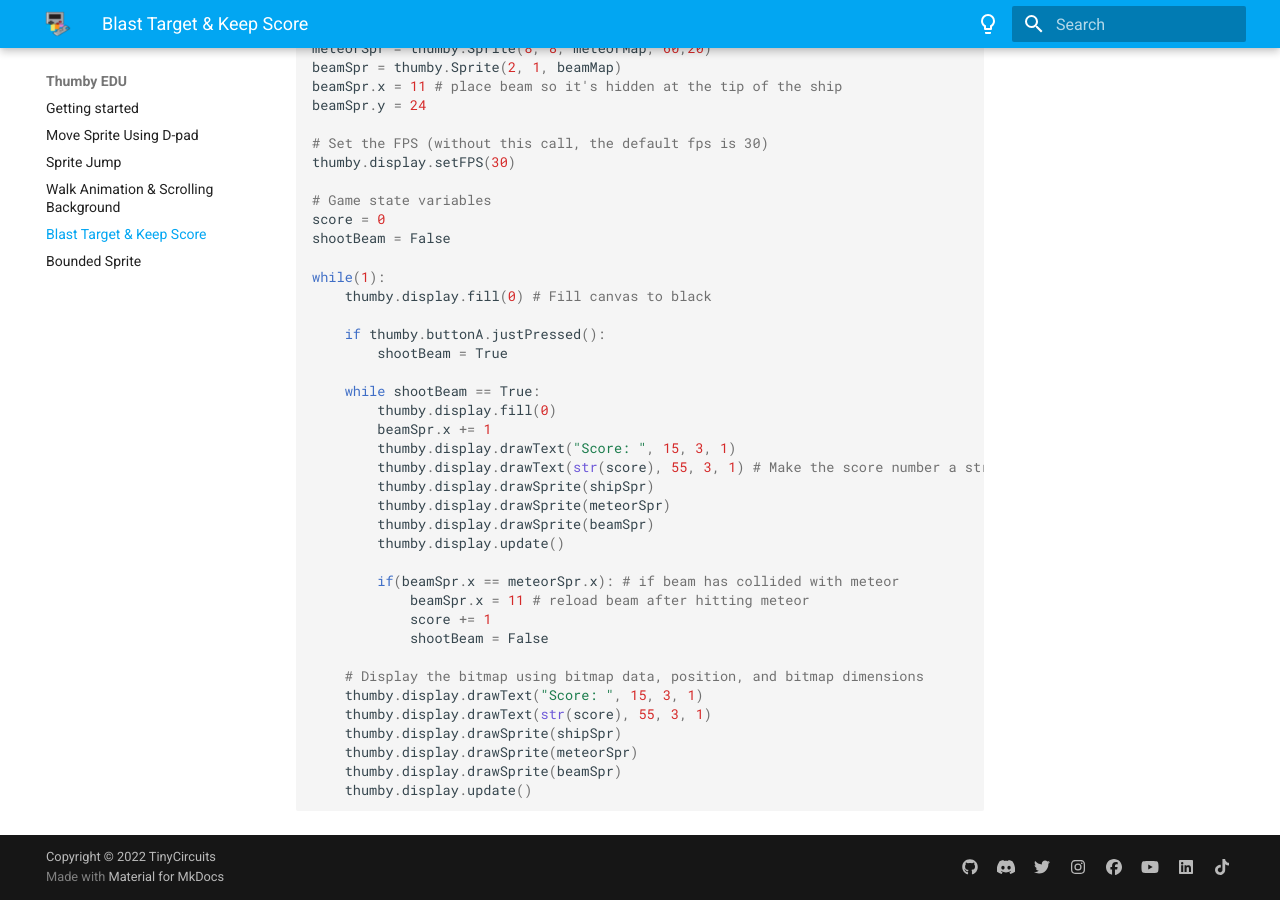
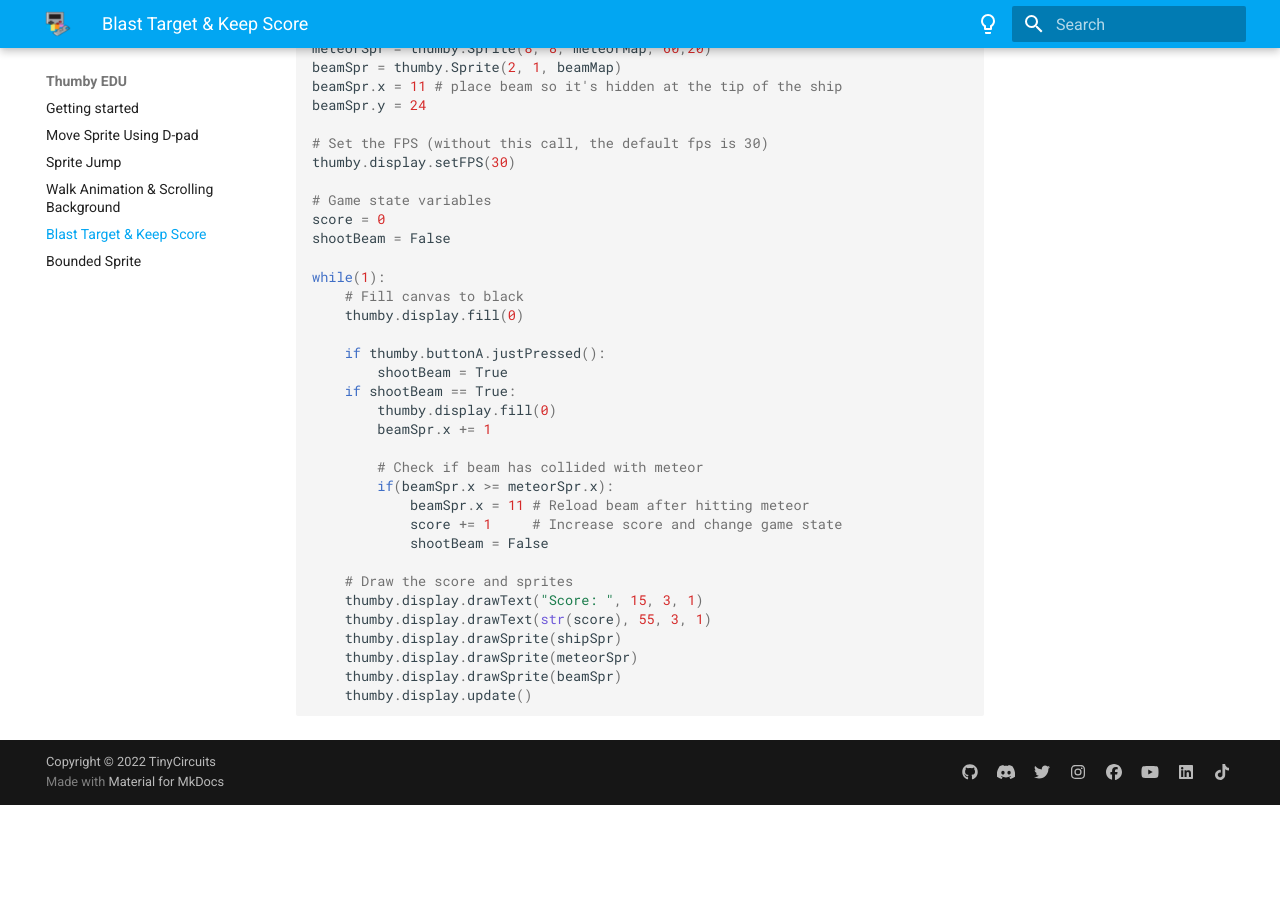
Before and after one commit to TinyCircuits/Thumby-Website, an MkDocs documentation site: the page built from docs/Education/Shoot-Target-Keep-Score.md, in a window 1280 px wide and 900 px high, scrolled down 642 px. Built offline with MkDocs 1.6.1 and Material for MkDocs 9.7.7, drawn with Linux system fonts in a browser that asks for light colours; after the commit the page ends 1447 px from its top, so only the background shows below that.

````diff
--- a/docs/Education/Shoot-Target-Keep-Score.md
+++ b/docs/Education/Shoot-Target-Keep-Score.md
@@ -36,32 +36,26 @@ score = 0
 shootBeam = False
 
 while(1):
-    thumby.display.fill(0) # Fill canvas to black
+    # Fill canvas to black
+    thumby.display.fill(0)
 
     if thumby.buttonA.justPressed():
         shootBeam = True
-
-    while shootBeam == True:
+    if shootBeam == True:
         thumby.display.fill(0)
         beamSpr.x += 1
-        thumby.display.drawText("Score: ", 15, 3, 1)
-        thumby.display.drawText(str(score), 55, 3, 1) # Make the score number a string - str()
-        thumby.display.drawSprite(shipSpr)
-        thumby.display.drawSprite(meteorSpr)
-        thumby.display.drawSprite(beamSpr)
-        thumby.display.update()
 
-        if(beamSpr.x == meteorSpr.x): # if beam has collided with meteor
-            beamSpr.x = 11 # reload beam after hitting meteor
-            score += 1
+        # Check if beam has collided with meteor
+        if(beamSpr.x >= meteorSpr.x):
+            beamSpr.x = 11 # Reload beam after hitting meteor
+            score += 1     # Increase score and change game state
             shootBeam = False
 
-    # Display the bitmap using bitmap data, position, and bitmap dimensions
+    # Draw the score and sprites
     thumby.display.drawText("Score: ", 15, 3, 1)
     thumby.display.drawText(str(score), 55, 3, 1)
     thumby.display.drawSprite(shipSpr)
     thumby.display.drawSprite(meteorSpr)
     thumby.display.drawSprite(beamSpr)
     thumby.display.update()
-
 ```
````
Also changed, not shown: docs/Education/Jump.md (+1 -1 lines), docs/Education/Moving-Walk.md (+14 -32 lines).
